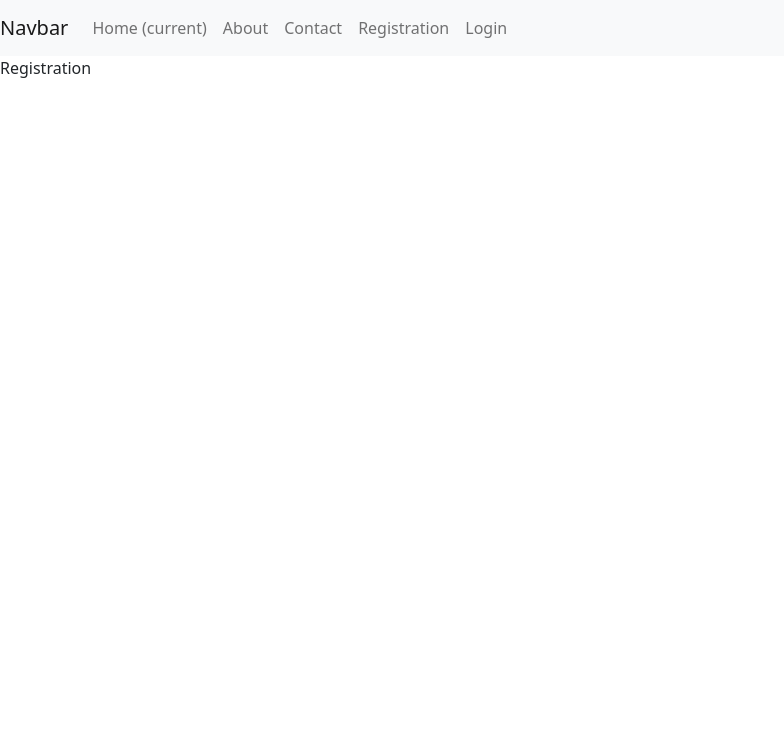
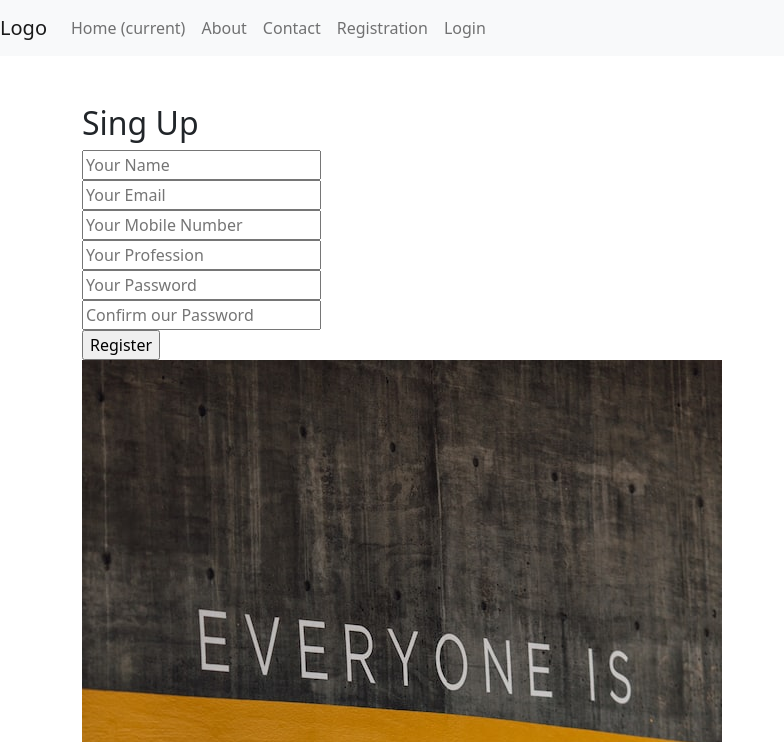
Before and after one commit to gak92/mern-developer-project, a React (Create React App) app in the folder frontend/: page /registration in a window 1280 px wide. Shown: the top 742 px of the page, without its empty margins (0-784 px from the left). Built offline with nearby package versions, Linux system fonts and the light colour scheme.

Commit message:
Create signup page

```diff
--- a/frontend/public/index.html
+++ b/frontend/public/index.html
@@ -15,6 +15,8 @@
       user's mobile device or desktop. See https://developers.google.com/web/fundamentals/web-app-manifest/
     -->
     <link rel="manifest" href="%PUBLIC_URL%/manifest.json" />
+    <link rel="stylesheet" href="https://cdnjs.cloudflare.com/ajax/libs/material-design-iconic-font/2.2.0/css/material-design-iconic-font.min.css">
+
     <!--
       Notice the use of %PUBLIC_URL% in the tags above.
       It will be replaced with the URL of the `public` folder during the build.
--- a/frontend/src/components/Navbar.js
+++ b/frontend/src/components/Navbar.js
@@ -7,7 +7,7 @@ const Navbar = () => {
     <>
       <nav className="navbar navbar-expand-lg navbar-light bg-light">
         <Link className="navbar-brand" to="/">
-          Navbar
+          Logo
         </Link>
         <button
           className="navbar-toggler"
--- a/frontend/src/components/Registration.js
+++ b/frontend/src/components/Registration.js
@@ -1,8 +1,64 @@
-import React from 'react'
+import React from 'react';
+import { NavLink } from 'react-router-dom';
+import signpic from '../images/signup.jpg';
 
 const Registration = () => {
   return (
-    <div>Registration</div>
+    <>
+      <section className='signup'>
+        <div className='container mt-5'>
+          <div className='signup-content'>
+            <div className='signup-form'>
+              <h2 className='form-title'>Sing Up</h2>
+              <form className='register-form' id='register-form'>
+                <div className='form-group'>
+                  <label htmlFor='name'><i class="zmdi zmdi-account material-icons-name"></i></label>
+                  <input type='text' name='name' id='name' autoComplete='off' placeholder='Your Name' />
+                </div>
+
+                <div className='form-group'>
+                  <label htmlFor='email'><i class="zmdi zmdi-email material-icons-name"></i></label>
+                  <input type='email' name='email' id='email' autoComplete='off' placeholder='Your Email' />
+                </div>
+
+                <div className='form-group'>
+                  <label htmlFor='phone'><i class="zmdi zmdi-phone-in-talk material-icons-name"></i></label>
+                  <input type='number' name='phone' id='phone' autoComplete='off' placeholder='Your Mobile Number' />
+                </div>
+
+                <div className='form-group'>
+                  <label htmlFor='work'><i class="zmdi zmdi-slideshow material-icons-name"></i></label>
+                  <input type='text' name='work' id='work' autoComplete='off' placeholder='Your Profession' />
+                </div>
+
+                <div className='form-group'>
+                  <label htmlFor='password'><i class="zmdi zmdi-lock material-icons-name"></i></label>
+                  <input type='password' name='password' id='password' autoComplete='off' placeholder='Your Password' />
+                </div>
+
+                <div className='form-group'>
+                  <label htmlFor='cpassword'><i class="zmdi zmdi-lock material-icons-name"></i></label>
+                  <input type='password' name='cpassword' id='cpassword' autoComplete='off' placeholder='Confirm our Password' />
+                </div>
+
+                <div className='form-group form-button'>
+                  <input type='submit' name='signup' id='signup' className='form-submit' value='Register' />
+                </div>
+
+              </form>
+            </div>
+
+            <div className='signup-image'>
+              <figure>
+                <img src={signpic} alt='Registration pic' />
+              </figure>
+              <NavLink to='/login' className='signup-image-link'>Already Registter</NavLink>
+            </div>
+          </div>
+        </div>
+
+      </section>
+    </>
   )
 }
 
```
Also changed, not shown: frontend/src/images/signup.jpg (added).
